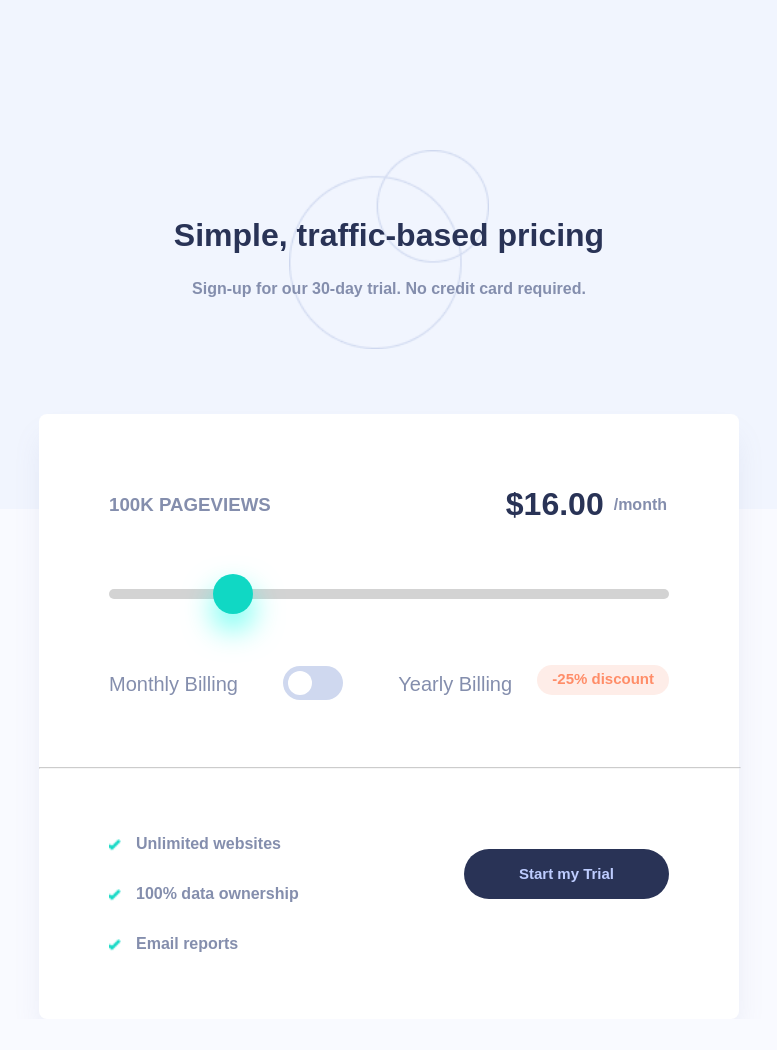
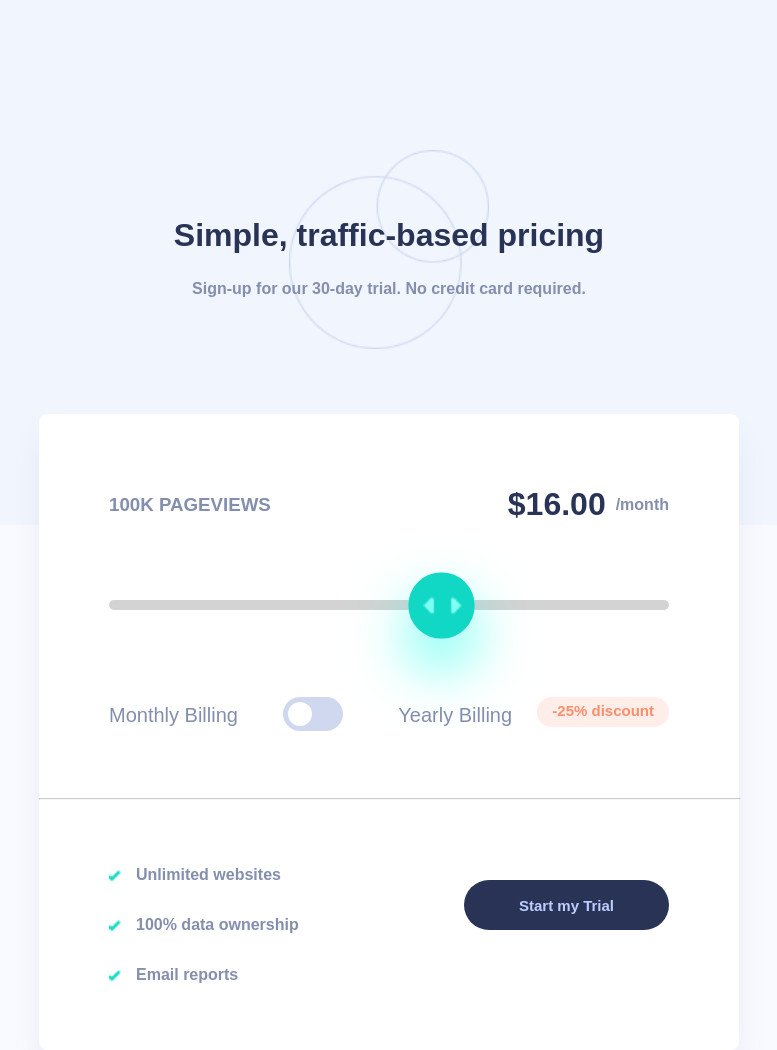
Before and after one commit to elizabet-bagdasaryan/interactive-pricing, a plain HTML site: page index.html in a window 1280 px wide. Shown: the whole page, without its empty margins (251-1028 px from the left). Before the commit the page ends 1019 px from the top, so only its background shows below. Drawn offline with nearby package versions, Linux system fonts and the light colour scheme.

Commit message:
fixed the styles

```diff
--- a/index.html
+++ b/index.html
@@ -22,18 +22,18 @@
     </header>
     <div class="card-component">
       <div class="views">
-        <h3 id="followers">100K PAGEVIEWS</p>
+        <div>
+        <h3 id="followers">100K PAGEVIEWS</p></div>
+          <div class="pricing-div">
           <h1>$</h1>
             <h1 id="price">16.00</h1>
-            <p id="per-month"> /month</p>
+            <p id="per-month"> /month</p></div>
 
 
       </div>
       <div class="slide-container">
-       <!--<div class="arrows">
-       <img src="./img/arrow-left.png" >
-      <img src="./img/arrow-right.png"  ></div>-->
-        <input type="range" min="0" max="5" value="1" class="slider" id="range">
+
+        <input type="range" min="0" max="5" value="3" class="slider" id="range">
 
       </div>
       <div class="month">
--- a/styles.css
+++ b/styles.css
@@ -74,8 +74,9 @@ header h2{
 .slider::-webkit-scrollbar-track {
   background-color: black;
 }
-
+/*
 .slider::-webkit-slider-thumb {
+  position:relative;
   -webkit-appearance: none;
   appearance: none;
   width: 40px;
@@ -85,34 +86,32 @@ header h2{
   cursor: pointer;
   box-shadow: 0px 15px 30px rgba(0, 255, 231, 0.6);
 }
-.clicked::-webkit-slider-thumb{
-  background:#24AEA1;
-  cursor:grab
-}
 
-/*
+.arrows{
+  position:absolute;
+  width:50px;
+  height:50px
+} */
+
+
 .slider::-webkit-slider-thumb{
 -webkit-appearance: none;
 appearance: none;
 border: none;
-height: 50px;
-width: 50px;
+height: 25px;
+width: 25px;
 background-image: url(./img/arrows.png);
-background-color: transparent;
-background-position: 0 0;
-background-size: cover;
+background-color: #10D8C4;
+background-position: center;
+background-size: 15px 8px;
+background-repeat: no-repeat;
 transform: scale(1.9) rotateZ(var(--thumb-rotate, 0deg));
 border-radius: 50%;
 cursor: pointer;
 box-shadow: 0px 15px 30px rgba(0, 255, 231, 0.6);
 }
-*/
-.arrows img{
-  height:15px;
-  width:7px;
-  margin: 0 3px;
 
-}
+
 
 .month{
   display:flex;
@@ -175,63 +174,6 @@ margin:6vw 0 0 50px;
   left:32px
 }
 
-/*
-.switch {
-  position: relative;
-  display: inline-block;
-  width: 64px;
-  height: 34px;
-  margin:3vw 5px 0 5px;
-
-}
-
-.switch input {
-  opacity: 0;
-  width: 0;
-  height: 0;
-}
-
-#bill-slider {
-  position: absolute;
-  cursor: pointer;
-  top: 0;
-  left: 0;
-  right: 0;
-  bottom: 0;
-  background-color: #ccc;
-  -webkit-transition: .4s;
-  transition: .4s;
-  border-radius: 34px;
-}
-
-#bill-slider:before {
-  position: absolute;
-  content: "";
-  height: 26px;
-  width: 26px;
-  left: 4px;
-  bottom: 4px;
-  background-color: white;
-  -webkit-transition: .4s;
-  transition: .4s;
-  border-radius: 50%;
-}
-
-
-input:checked + #bill-slider {
-  background-color: #7AEADF;
-}
-
-input:focus + #bill-slider {
-  box-shadow: 0 0 1px #7AEADF;
-}
-
-input:checked + #bill-slider:before {
-  -webkit-transform: translateX(26px);
-  -ms-transform: translateX(26px);
-  transform: translateX(26px);
-}
-*/
 
 .discount-desk{
   display: none;
@@ -293,7 +235,7 @@ hr{
   padding:15px 55px;
   font-weight:600;margin-top:30px
 }
-#price,#per-month{
+.pricing-div{
   display:none
 }
 .month h1{
@@ -312,9 +254,15 @@ hr{
     padding:0
 
   }
+  .slider::-webkit-slider-thumb{
 
+    height: 35px;
+    width: 35px;
+    background-size: 20px 11px;
+
+    }
 .slide-container {
-  margin:20px 0 50px 0
+  margin:50px 0 70px 0
 }
 
   .curved-background {
@@ -349,9 +297,7 @@ hr{
     padding:0;
     padding-top:50px
   }
-  #price,#per-month{
-    display:block
-  }
+
 
  hr{
   width:700px;
@@ -369,7 +315,8 @@ margin-left:0
   }
   .views{
     display: flex;
-    padding-left:70px;
+    padding: 0 70px;
+    justify-content: space-between;
   }
   #per-month{
     color:#848EAD;
@@ -414,6 +361,10 @@ margin-left:0
   }
   .switch{margin-top:15px}
 
+  .pricing-div{
+    display:flex;
+
+  }
  .trial{
   display:flex;
   justify-content: space-between;
@@ -427,10 +378,11 @@ margin-left:0
  }
  .trial button:hover{
   color:white;cursor:pointer
- }/*
+ }
+
  .slider::-webkit-slider-thumb:hover{
   background-color: #7AEADF;
- }*/
+ }
  .container{
   margin-top:30px
  }
```
Also changed, not shown: img/arrows.png.
